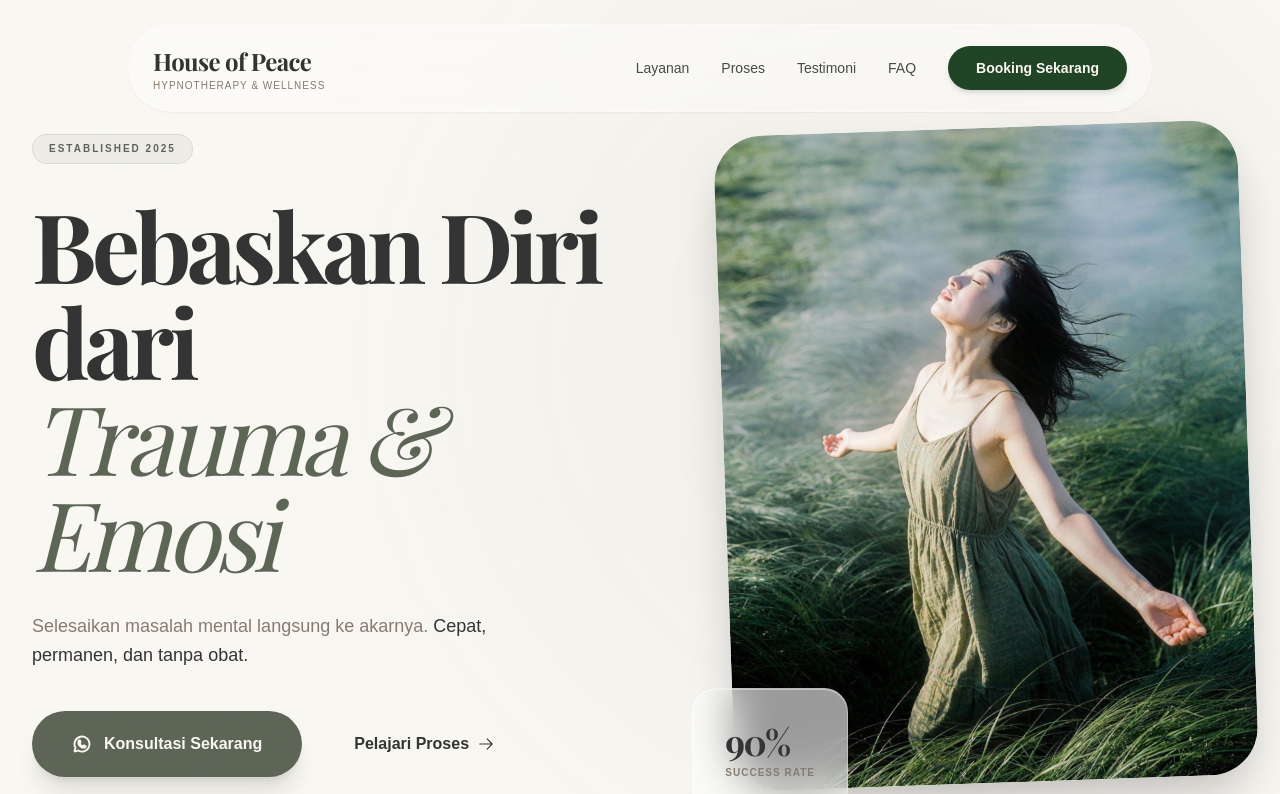
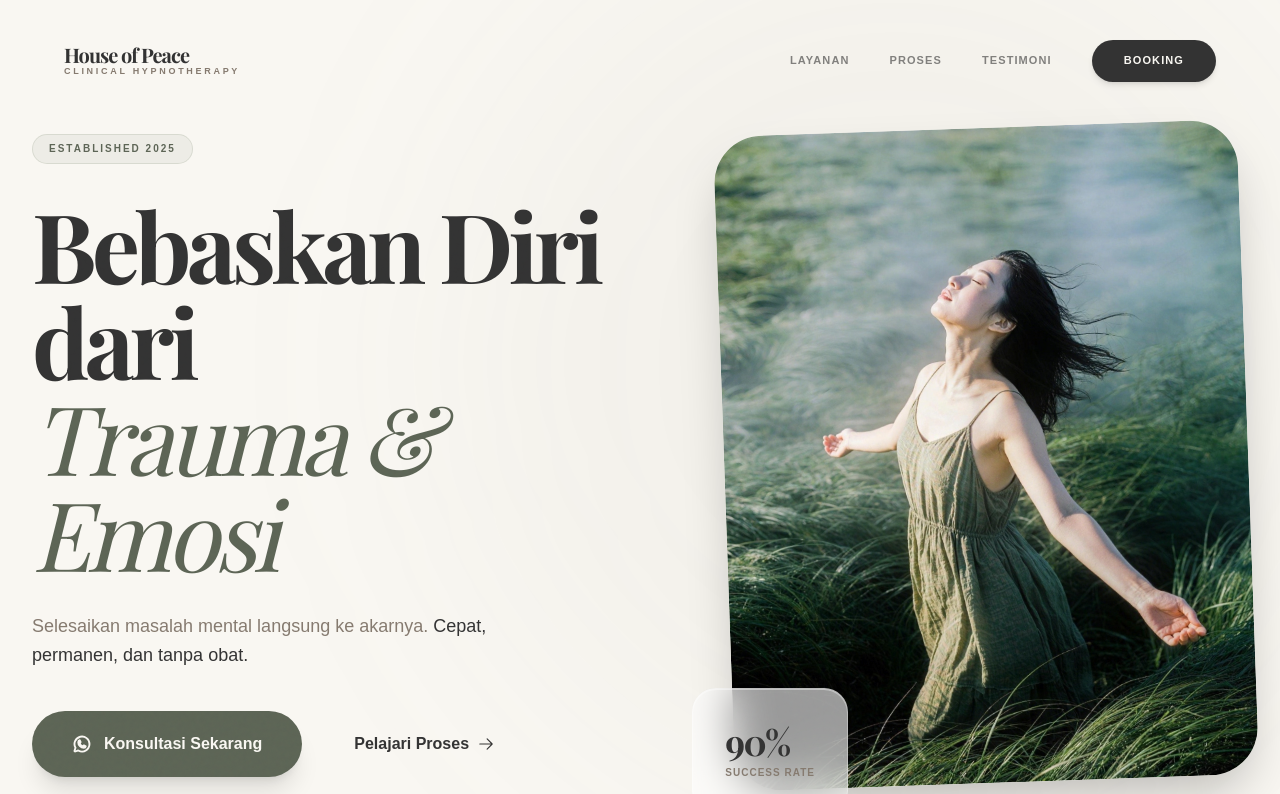
Before and after one commit to 369-expLabs/Klinik-Web, a Next.js app: page / in a window 1280 px wide. Shown: the top 794 px of the page. Built offline with nearby package versions, Linux system fonts and the light colour scheme; a web font is replaced by a local one.

Commit message:
feat(navbar): implement exact user-provided Liquid Glass Pill and tactile interactions

```diff
--- a/components/ui/Navbar.tsx
+++ b/components/ui/Navbar.tsx
@@ -13,52 +13,38 @@ export default function Navbar() {
   const [open, setOpen] = useState(false);
 
   useEffect(() => {
-    const onScroll = () => setScrolled(window.scrollY > 40);
+    const onScroll = () => setScrolled(window.scrollY > 20);
     window.addEventListener("scroll", onScroll);
     return () => window.removeEventListener("scroll", onScroll);
   }, []);
 
   return (
     <>
-      <nav className="fixed top-4 md:top-6 left-0 right-0 z-50 flex justify-center px-4 w-full">
-        {/* Floating Liquid Glass Pill */}
-        <div
-          className={`premium-glass-card w-full max-w-5xl rounded-full px-6 transition-all duration-500 flex items-center justify-between ${scrolled ? "py-4 shadow-xl bg-white/70" : "py-5 shadow-sm bg-white/40"
-            }`}
-        >
-          {/* Logo */}
-          <div className="flex flex-col leading-none">
-            <span className="font-playfair text-xl md:text-2xl font-bold text-charcoal tracking-tight">
-              House of Peace
-            </span>
-            <span className="text-[10px] text-taupe tracking-widest uppercase font-satoshi hidden sm:block mt-1">
-              Hypnotherapy & Wellness
-            </span>
+      {/* Transformasi menjadi Floating Pill saat di-scroll */}
+      <nav className={`fixed left-1/2 -translate-x-1/2 z-50 transition-all duration-500 w-[95%] max-w-7xl
+        ${scrolled ? "top-4" : "top-6"}`}>
+
+        <div className={`flex items-center justify-between px-6 md:px-8 py-4 transition-all duration-500
+          ${scrolled
+            ? "premium-glass-card shadow-lg py-3 rounded-full"
+            : "bg-transparent border-transparent"}`}>
+
+          {/* Logo - Anti Slop Typography */}
+          <div className="flex flex-col">
+            <span className="font-playfair text-xl font-bold text-charcoal tracking-tighter leading-none mb-0.5">House of Peace</span>
+            <span className="text-[9px] uppercase tracking-[0.3em] text-taupe font-bold leading-none">Clinical Hypnotherapy</span>
           </div>
 
-          {/* Desktop nav */}
-          <div className="hidden md:flex items-center gap-8">
-            <a href="#layanan" className="text-sm text-charcoal-soft hover:text-charcoal transition-colors font-satoshi font-medium">
-              Layanan
-            </a>
-            <a href="#proses" className="text-sm text-charcoal-soft hover:text-charcoal transition-colors font-satoshi font-medium">
-              Proses
-            </a>
-            <a href="#testimoni" className="text-sm text-charcoal-soft hover:text-charcoal transition-colors font-satoshi font-medium">
-              Testimoni
-            </a>
-            <a href="#faq" className="text-sm text-charcoal-soft hover:text-charcoal transition-colors font-satoshi font-medium">
-              FAQ
-            </a>
-
-            {/* High-Agency CTA with Tactile Feedback */}
-            <a
-              href={WA_URL}
-              target="_blank"
-              rel="noopener noreferrer"
-              className="bg-forest text-cream text-sm font-semibold px-7 py-3 rounded-full hover:bg-forest-light transition-all active:scale-[0.98] font-satoshi shadow-md"
-            >
-              Booking Sekarang
+          {/* Desktop Links - Spacing mathematically perfect */}
+          <div className="hidden md:flex items-center gap-10">
+            {["Layanan", "Proses", "Testimoni"].map((item) => (
+              <a key={item} href={`#${item.toLowerCase()}`}
+                className="text-[11px] uppercase tracking-widest font-bold text-charcoal/60 hover:text-charcoal transition-colors font-satoshi">
+                {item}
+              </a>
+            ))}
+            <a href={WA_URL} target="_blank" rel="noopener noreferrer" className="bg-charcoal text-cream text-[11px] uppercase tracking-widest font-bold px-8 py-3 rounded-full active:scale-[0.95] transition-transform font-satoshi shadow-md hover:bg-charcoal-light">
+              Booking
             </a>
           </div>
 
@@ -90,7 +76,7 @@ export default function Navbar() {
             href={WA_URL}
             target="_blank"
             rel="noopener noreferrer"
-            className="bg-forest text-cream text-base font-semibold px-6 py-4 rounded-full text-center font-satoshi mt-3 active:scale-[0.98] transition-all shadow-md"
+            className="bg-charcoal text-cream text-base font-semibold px-6 py-4 rounded-full text-center font-satoshi mt-3 active:scale-[0.95] transition-transform shadow-md"
             onClick={() => setOpen(false)}
           >
             Booking Sekarang
```
